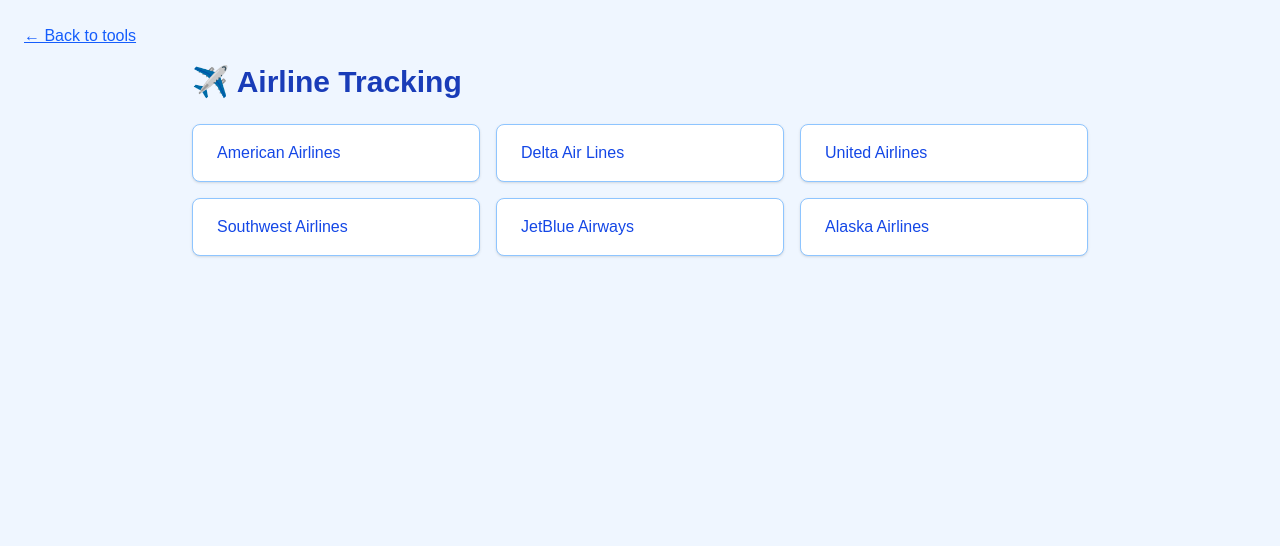
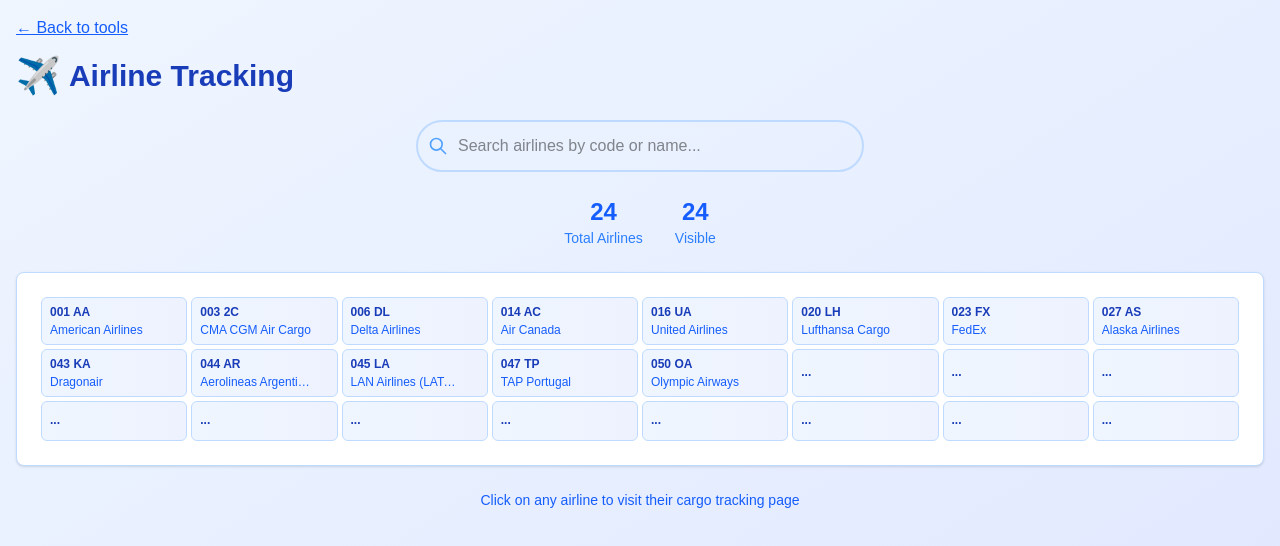
Before and after one commit to valiokarelov/cargo-calculators, a Next.js app: page /airline-tracking in a window 1280 px wide. Shown: the top 546 px of the page. Built offline with nearby package versions, Linux system fonts and the light colour scheme.

Commit message:
Modifying the Airline search to fit 200 airlines on the grid and adding search option

```diff
--- a/src/pages/airline-tracking.tsx
+++ b/src/pages/airline-tracking.tsx
@@ -1,38 +1,159 @@
-import React from 'react';
-import Link from 'next/link';
+import React, { useState, useMemo } from 'react';
 
-// Sample airline data
+// Sample airline data - you can expand this to 200 airlines
 const airlines = [
-  { id: 1, name: "American Airlines", url: "https://www.aa.com" },
-  { id: 2, name: "Delta Air Lines", url: "https://www.delta.com" },
-  { id: 3, name: "United Airlines", url: "https://www.united.com" },
-  { id: 4, name: "Southwest Airlines", url: "https://www.southwest.com" },
-  { id: 5, name: "JetBlue Airways", url: "https://www.jetblue.com" },
-  { id: 6, name: "Alaska Airlines", url: "https://www.alaskaair.com" }
+  { id: 1, name: "001 AA American Airlines", url: "https://www.aa.com" },
+  { id: 2, name: "003 2C CMA CGM Air Cargo", url: "https://pathfinder.digitalfactory.aero/#/" },
+  { id: 3, name: "006 DL Delta Airlines", url: "https://www.deltacargo.com/Cargo/" },
+  { id: 4, name: "014 AC Air Canada", url: "https://www.aircanada.com/cargo/tracking" },
+  { id: 5, name: "016 UA United Airlines", url: "https://www.unitedcargo.com/en/us/track/index.html" },
+  { id: 6, name: "020 LH Lufthansa Cargo", url: "https://www.lufthansa-cargo.com/en/eservices/etracking" },
+  { id: 7, name: "023 FX FedEx", url: "https://www.fedex.com/fedextrack/" },
+  { id: 8, name: "027 AS Alaska Airlines", url: "https://www.alaskacargo.com/" },
+  { id: 9, name: "043 KA Dragonair", url: "https://www.cathaycargo.com/en-us/track-and-trace.html" },
+  { id: 10, name: "044 AR Aerolineas Argentinas", url: "https://cargo.aerolineas.com.ar/en-us" },
+  { id: 11, name: "045 LA LAN Airlines (LATAM)", url: "https://www.latamcargo.com/en/" },
+  { id: 12, name: "047 TP TAP Portugal", url: "https://www.tapcargo.com/pt" },
+  { id: 13, name: "050 OA Olympic Airways", url: "https://www.olympicair.com/en/customerhelp/" },
+  { id: 14, name: "...", url: "https://www.singaporeair.com/en_UK/us/cargo/" },
+  { id: 15, name: "...", url: "https://www.airfranceklm-martinair.com/" },
+  { id: 16, name: "...", url: "https://www.china-airlines.com/cargo" },
+  { id: 17, name: "...", url: "https://www.qantas.com/au/en/freight.html" },
+  { id: 18, name: "...", url: "https://www.afklmp.com/" },
+  { id: 19, name: "...", url: "https://www.alitalia.com/" },
+  { id: 20, name: "...", url: "https://www.jal.com/en/cargo/" },
+  { id: 21, name: "...", url: "https://www.saudia.com/cargo" },
+  { id: 22, name: "...", url: "https://www.emirates.com/cargo/" },
+  { id: 23, name: "...", url: "https://www.turkishcargo.com.tr/" },
+  { id: 24, name: "...", url: "https://www.britishairways.com/cargo/" },
+  // Add more airlines here to reach 200...
 ];
 
 const AirlineTracking = () => {
+  const [searchTerm, setSearchTerm] = useState('');
+
+  const filteredAirlines = useMemo(() => {
+    if (!searchTerm) return airlines;
+    return airlines.filter(airline =>
+      airline.name.toLowerCase().includes(searchTerm.toLowerCase())
+    );
+  }, [searchTerm]);
+
+  const handleSearchChange = (e) => {
+    setSearchTerm(e.target.value);
+  };
+
+  const clearSearch = () => {
+    setSearchTerm('');
+  };
+
   return (
-    <main className="min-h-screen p-6 bg-blue-50 flex flex-col items-start">
-      <Link href="/" className="text-blue-600 underline mb-4">
+    <main className="min-h-screen p-4 bg-gradient-to-br from-blue-50 to-indigo-100">
+      <div className="max-w-7xl mx-auto">
+        {/* Header */}
+        <div className="mb-6">
+          <button
+            onClick={() => window.history.back()}
+            className="text-blue-600 hover:text-blue-800 underline mb-4 inline-block bg-none border-none cursor-pointer"
+          >
             &larr; Back to tools
-      </Link>
+          </button>
+          <h1 className="text-3xl font-bold text-blue-800 flex items-center gap-2">
+            <span className="text-4xl">✈️</span>
+            Airline Tracking
+          </h1>
+        </div>
 
-      <div className="max-w-4xl mx-auto w-full">
-        <h1 className="text-3xl font-bold mb-6 text-blue-800">✈️ Airline Tracking</h1>
+        {/* Search Bar */}
+        <div className="mb-6 max-w-md mx-auto">
+          <div className="relative">
+            <input
+              type="text"
+              placeholder="Search airlines by code or name..."
+              value={searchTerm}
+              onChange={handleSearchChange}
+              className="w-full px-4 py-3 pl-10 pr-10 border-2 border-blue-200 rounded-full focus:outline-none focus:border-blue-500 focus:ring-2 focus:ring-blue-200 transition-all"
+            />
+            <div className="absolute left-3 top-1/2 transform -translate-y-1/2 text-blue-400">
+              <svg className="w-5 h-5" fill="none" stroke="currentColor" viewBox="0 0 24 24">
+                <path strokeLinecap="round" strokeLinejoin="round" strokeWidth={2} d="M21 21l-6-6m2-5a7 7 0 11-14 0 7 7 0 0114 0z" />
+              </svg>
+            </div>
+            {searchTerm && (
+              <button
+                onClick={clearSearch}
+                className="absolute right-3 top-1/2 transform -translate-y-1/2 text-blue-400 hover:text-blue-600"
+              >
+                <svg className="w-5 h-5" fill="none" stroke="currentColor" viewBox="0 0 24 24">
+                  <path strokeLinecap="round" strokeLinejoin="round" strokeWidth={2} d="M6 18L18 6M6 6l12 12" />
+                </svg>
+              </button>
+            )}
+          </div>
+        </div>
 
-        <div className="grid grid-cols-1 md:grid-cols-2 lg:grid-cols-3 gap-4">
-          {airlines.map((airline, idx) => (
+        {/* Stats */}
+        <div className="flex justify-center gap-8 mb-6">
+          <div className="text-center">
+            <div className="text-2xl font-bold text-blue-600">{airlines.length}</div>
+            <div className="text-sm text-blue-500">Total Airlines</div>
+          </div>
+          <div className="text-center">
+            <div className="text-2xl font-bold text-blue-600">{filteredAirlines.length}</div>
+            <div className="text-sm text-blue-500">Visible</div>
+          </div>
+        </div>
+
+        {/* Airlines Grid */}
+        <div className="bg-white rounded-lg shadow-sm border border-blue-200 p-4">
+          {filteredAirlines.length === 0 ? (
+            <div className="text-center py-12 text-gray-500">
+              <div className="text-4xl mb-4">🔍</div>
+              <p>No airlines found matching your search.</p>
+              <button
+                onClick={clearSearch}
+                className="mt-2 text-blue-600 hover:text-blue-800 underline"
+              >
+                Clear search
+              </button>
+            </div>
+          ) : (
+            <div
+              className="grid gap-1 max-h-80 overflow-y-auto p-2"
+              style={{
+                gridTemplateColumns: 'repeat(auto-fit, minmax(140px, 1fr))'
+              }}
+            >
+              {filteredAirlines.map((airline) => (
                 <a
-              key={idx}
+                  key={airline.id}
                   href={airline.url}
                   target="_blank"
                   rel="noopener noreferrer"
-              className="block bg-white border border-blue-300 text-blue-700 py-4 px-6 rounded-lg shadow hover:bg-blue-100 hover:shadow-md transition-all duration-200"
+                  className="group relative bg-gradient-to-r from-blue-50 to-indigo-50 border border-blue-200 rounded-md px-2 py-1.5 text-xs font-medium text-blue-700 hover:from-blue-100 hover:to-indigo-100 hover:border-blue-300 hover:shadow-md transition-all duration-200 transform hover:-translate-y-0.5 flex items-center min-h-10"
                 >
-              {airline.name}
+                  <div className="flex-1 truncate">
+                    <div className="font-bold text-xs text-blue-800 mb-0.5">
+                      {airline.name.split(' ')[0]} {airline.name.split(' ')[1]}
+                    </div>
+                    <div className="text-xs text-blue-600 truncate">
+                      {airline.name.split(' ').slice(2).join(' ')}
+                    </div>
+                  </div>
+                  <div className="ml-1 opacity-0 group-hover:opacity-100 transition-opacity">
+                    <svg className="w-3 h-3 text-blue-500" fill="none" stroke="currentColor" viewBox="0 0 24 24">
+                      <path strokeLinecap="round" strokeLinejoin="round" strokeWidth={2} d="M10 6H6a2 2 0 00-2 2v10a2 2 0 002 2h10a2 2 0 002-2v-4M14 4h6m0 0v6m0-6L10 14" />
+                    </svg>
+                  </div>
                 </a>
               ))}
+            </div>
+          )}
+        </div>
+
+        {/* Instructions */}
+        <div className="mt-6 text-center text-sm text-blue-600">
+          <p>Click on any airline to visit their cargo tracking page</p>
         </div>
       </div>
     </main>
```
Lines whose indentation alone changed are shown as unchanged.
